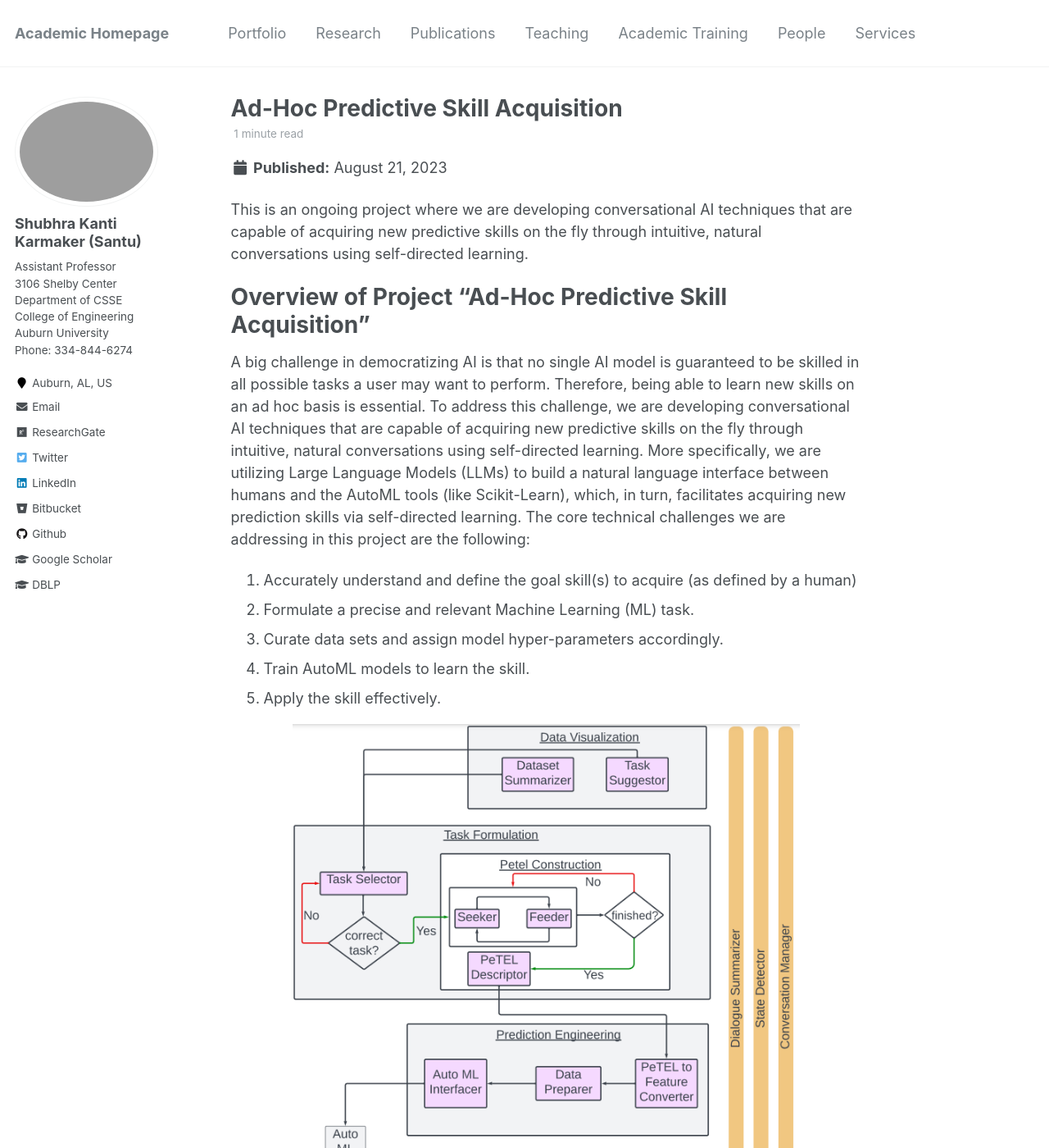
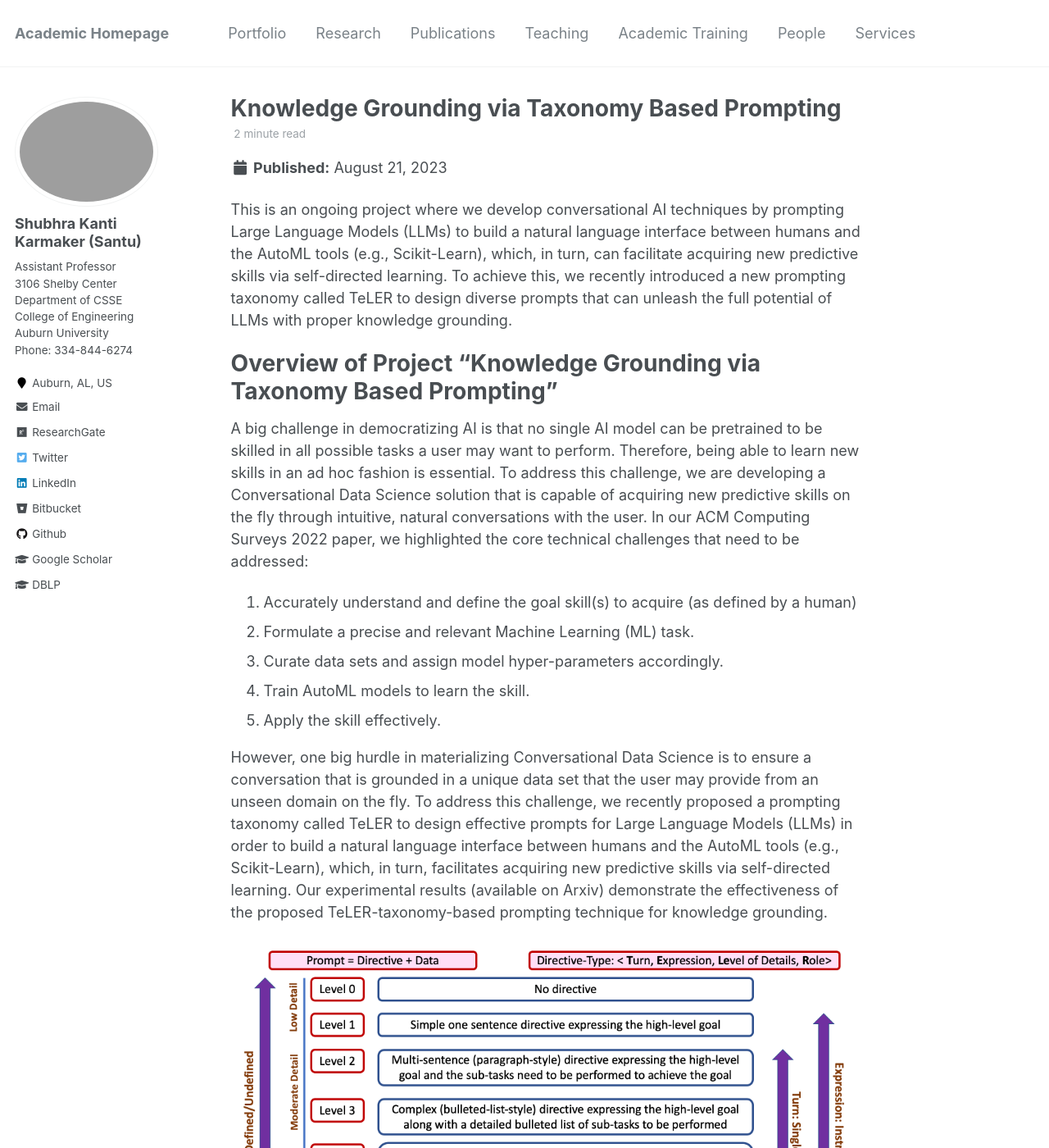
Before and after one commit to karmake2/karmake2.github.io, a Jekyll site: the page built from _posts/2023-08-21-PreSASDiL.md, in a window 1280 px wide and 1400 px high. Shown: the whole window at 82% size. Built offline with Jekyll 4.4.1, drawn with Linux system fonts in a browser that asks for light colours; some of the changed text lies outside the part shown.

Commit message:
research update

```diff
--- a/_posts/2023-08-21-PreSASDiL.md
+++ b/_posts/2023-08-21-PreSASDiL.md
@@ -1,5 +1,5 @@
 ---
-title: "Ad-Hoc Predictive Skill Acquisition"
+title: "Knowledge Grounding via Taxonomy Based Prompting"
 date: 2023-08-21
 permalink: /posts/2023/08/PreSASDiL/
 tags:
@@ -7,12 +7,12 @@ tags:
   - Vision
 ---
 
-This is an ongoing project where we are developing conversational AI techniques that are capable of acquiring new predictive skills on the fly through intuitive, natural conversations using self-directed learning.
+This is an ongoing project where we develop conversational AI techniques by prompting Large Language Models (LLMs) to build a natural language interface between humans and the AutoML tools (e.g., Scikit-Learn), which, in turn, can facilitate acquiring new predictive skills via self-directed learning. To achieve this, we recently introduced a new prompting taxonomy called TeLER to design diverse prompts that can unleash the full potential of LLMs with proper knowledge grounding.
 
 
-Overview of Project "Ad-Hoc Predictive Skill Acquisition"
+Overview of Project "Knowledge Grounding via Taxonomy Based Prompting"
 ======
-A big challenge in democratizing AI is that no single AI model is guaranteed to be skilled in all possible tasks a user may want to perform. Therefore, being able to learn new skills on an ad hoc basis is essential. To address this challenge, we are developing conversational AI techniques that are capable of acquiring new predictive skills on the fly through intuitive, natural conversations using self-directed learning. More specifically, we are utilizing Large Language Models (LLMs) to build a natural language interface between humans and the AutoML tools (like Scikit-Learn), which, in turn, facilitates acquiring new prediction skills via self-directed learning. The core technical challenges we are addressing in this project are the following:
+A big challenge in democratizing AI is that no single AI model can be pretrained to be skilled in all possible tasks a user may want to perform. Therefore, being able to learn new skills in an ad hoc fashion is essential. To address this challenge, we are developing a Conversational Data Science solution that is capable of acquiring new predictive skills on the fly through intuitive, natural conversations with the user. In our ACM Computing Surveys 2022 paper, we highlighted the core technical challenges that need to be addressed:
 
 <ol>
 <li>Accurately understand and define the goal skill(s) to acquire (as defined by a human)</li>
@@ -27,6 +27,16 @@ A big challenge in democratizing AI is that no single AI model is guaranteed to
 
 </ol>
 
+However, one big hurdle in materializing Conversational Data Science is to ensure a conversation that is grounded in a unique data set that the user may provide from an unseen domain on the fly. To address this challenge, we recently proposed a prompting taxonomy called TeLER to design effective prompts for Large Language Models (LLMs) in order to build a natural language interface between humans and the AutoML tools (e.g., Scikit-Learn), which, in turn, facilitates acquiring new predictive skills via self-directed learning. Our experimental results (available on Arxiv) demonstrate the effectiveness of the proposed TeLER-taxonomy-based prompting technique for knowledge grounding.
+
+<center>
+  <div style='display: flex; justify-content: center;'><img src='/images/TELER.png' alt='Image not Loading'  align='middle'></div><br>
+</center>
+<br>
+
+
+We designed the architecture of our "Conversational Data Science" framework with four dialogue states: Data Visualization, Task Formulation, Prediction Engineering, and Result Summary and Recommendation. Each state marks a unique conversation phase, impacting the overall user-system interaction. Multiple LLM instances, serving as "micro-agents'', ensure a cohesive conversation flow, granting us granular control over the conversation's progression. In summary, we designed and developed an end-to-end system that demonstrates the viability of "Conversational Data Science" by evaluating the potency of taxonomy-based prompting of LLMs in solving such an ill-defined complex task.
+
 <center>
   <div style='display: flex; justify-content: center;'><img src='/images/VIDS.png' alt='Image not Loading' style='height:650px;' align='middle'></div><br>
 </center>
```
Also changed, not shown: _posts/2023-08-23-iLab.md (+4 -2 lines), images/TELER.png (added), images/Theme.png, 11 other files.
